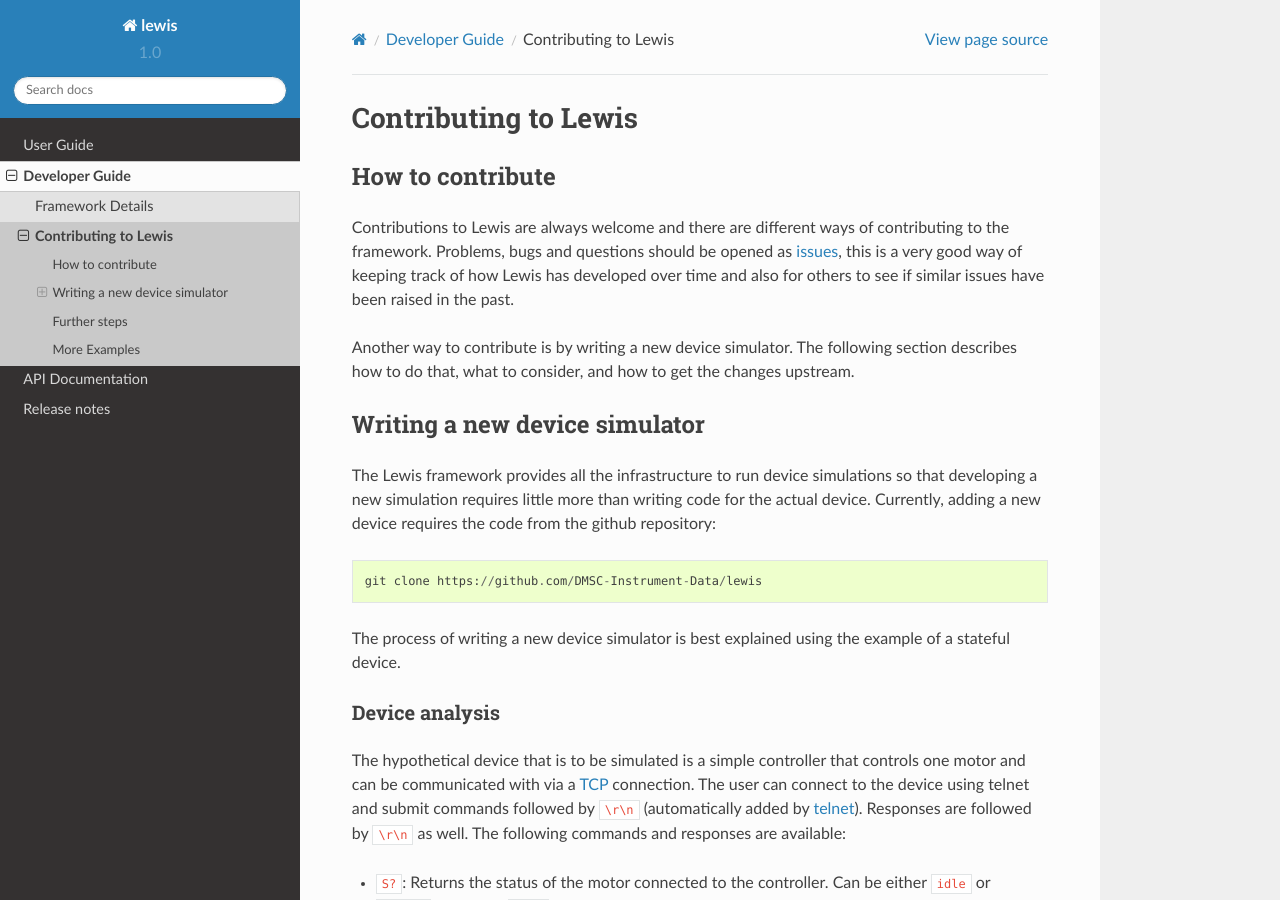
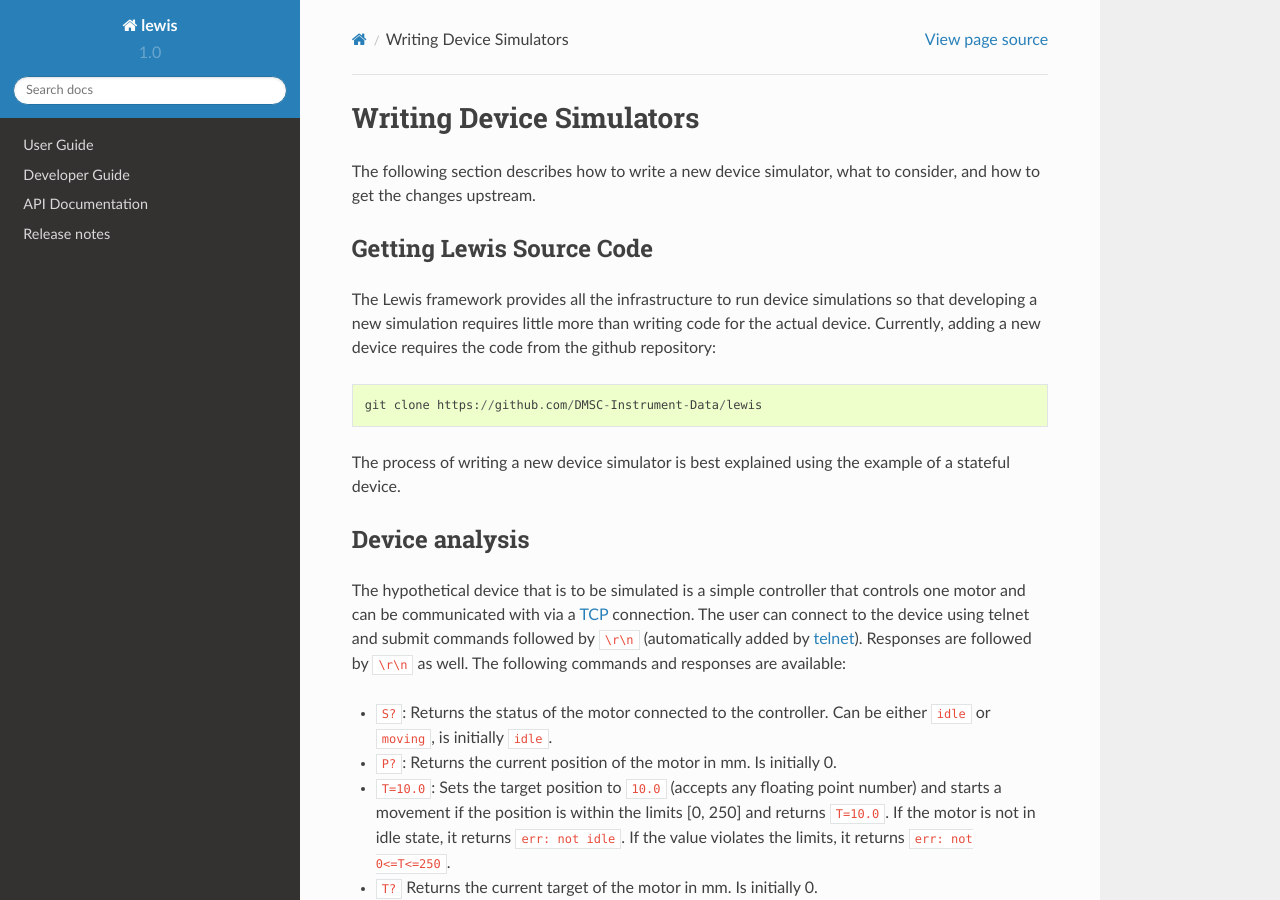
Before and after one commit to ISISComputingGroup/lewis-ess, a Sphinx documentation site: the page built from docs/developer_guide/writing_devices.rst, in a window 1280 px wide and 900 px high. Built offline with Sphinx 7.4.7 and the Read the Docs theme 2.0.0, drawn with Linux system fonts in a browser that asks for light colours; formulas are drawn with MathJax 3; pages that are not in the unit, such as notebooks, are missing from menus.

Commit message:
Added contribution guidelines and renamed device writing guide

```diff
--- a/docs/developer_guide/contributing.rst
+++ b/docs/developer_guide/writing_devices.rst
@@ -1,23 +1,11 @@
-Contributing to Lewis
-=====================
+Writing Device Simulators
+=========================
 
-How to contribute
------------------
+The following section describes how to write a new device simulator, what to
+consider, and how to get the changes upstream.
 
-Contributions to Lewis are always welcome and there are different
-ways of contributing to the framework. Problems, bugs and questions
-should be opened as
-`issues <https://github.com/DMSC-Instrument-Data/lewis/issues>`__,
-this is a very good way of keeping track of how Lewis has developed
-over time and also for others to see if similar issues have been raised
-in the past.
-
-Another way to contribute is by writing a new device simulator. The
-following section describes how to do that, what to consider, and how to
-get the changes upstream.
-
-Writing a new device simulator
-------------------------------
+Getting Lewis Source Code
+~~~~~~~~~~~~~~~~~~~~~~~~~
 
 The Lewis framework provides all the infrastructure to run device
 simulations so that developing a new simulation requires little more
```
Also changed, not shown: CONTRIBUTING.rst (added, +55 -0 lines).
